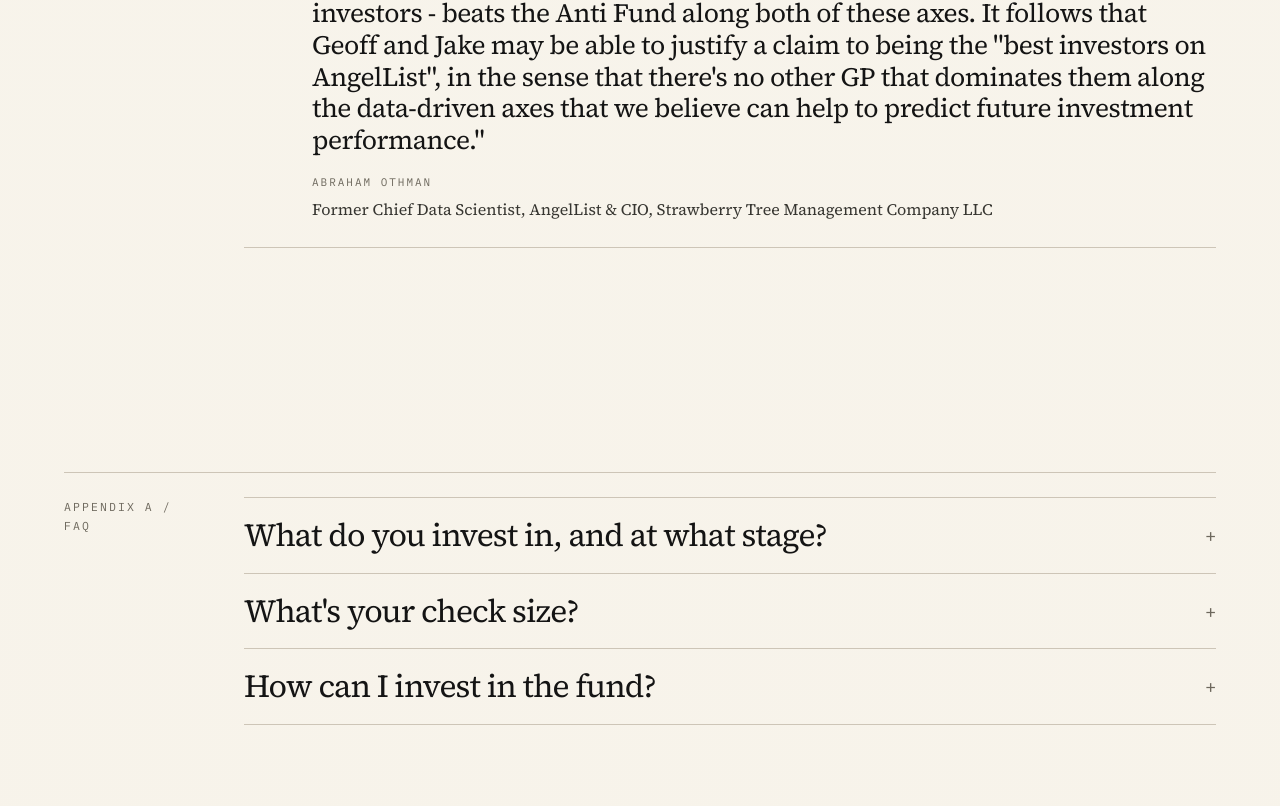
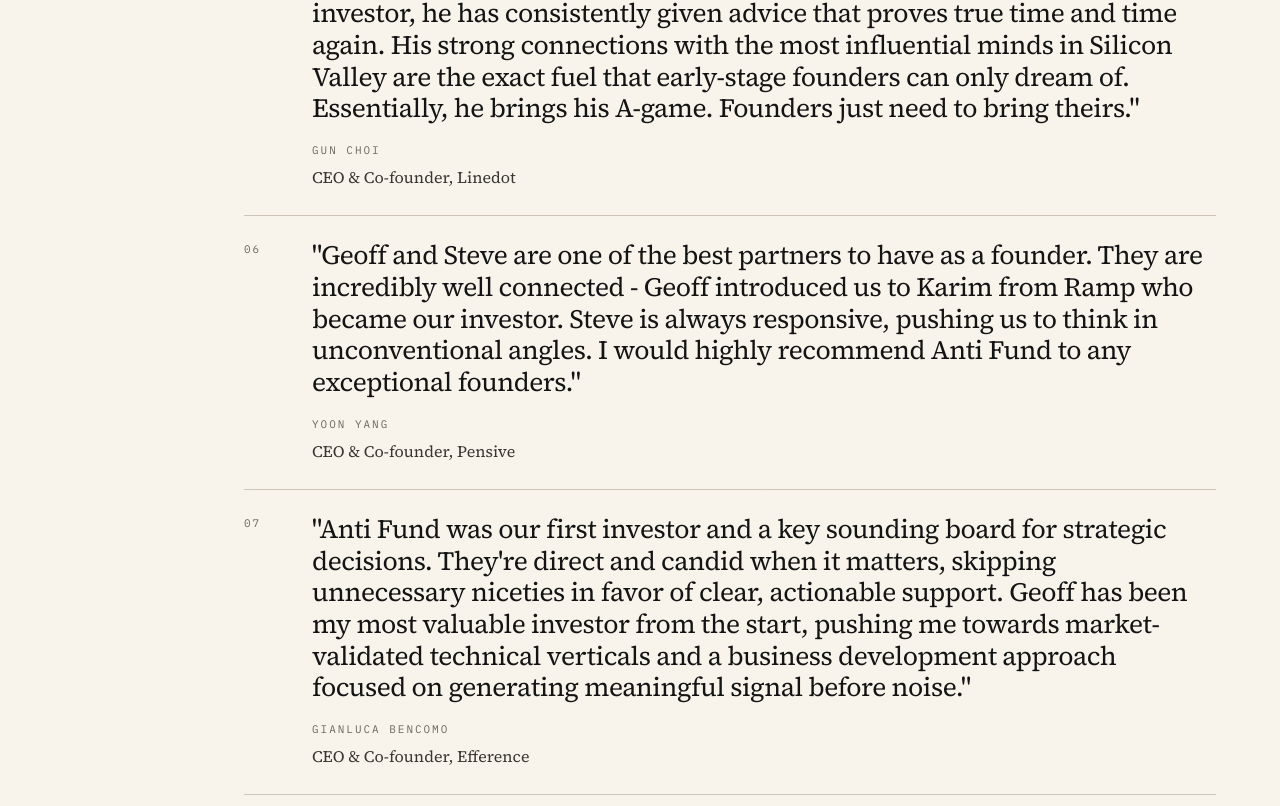
Before and after one commit to geoffreywoo/anti-fund, a Next.js app: page / in a window 1280 px wide. Shown: the part 9794-10600 px from the top of the page. Built offline with nearby package versions, Linux system fonts and the light colour scheme.

Commit message:
feat: add founder testimonials

```diff
--- a/components/Testimonials.tsx
+++ b/components/Testimonials.tsx
@@ -22,6 +22,24 @@ const testimonials = [
       "Thanks for all of support! Couldn't ask for a better partner.",
     name: "Aryan Shah",
     title: "CEO, Metis",
+  },
+  {
+    quote:
+      "Geoff is an incredible visionary with sharp intuition. As our earliest investor, he has consistently given advice that proves true time and time again. His strong connections with the most influential minds in Silicon Valley are the exact fuel that early-stage founders can only dream of. Essentially, he brings his A-game. Founders just need to bring theirs.",
+    name: "Gun Choi",
+    title: "CEO & Co-founder, Linedot",
+  },
+  {
+    quote:
+      "Geoff and Steve are one of the best partners to have as a founder. They are incredibly well connected - Geoff introduced us to Karim from Ramp who became our investor. Steve is always responsive, pushing us to think in unconventional angles. I would highly recommend Anti Fund to any exceptional founders.",
+    name: "Yoon Yang",
+    title: "CEO & Co-founder, Pensive",
+  },
+  {
+    quote:
+      "Anti Fund was our first investor and a key sounding board for strategic decisions. They're direct and candid when it matters, skipping unnecessary niceties in favor of clear, actionable support. Geoff has been my most valuable investor from the start, pushing me towards market-validated technical verticals and a business development approach focused on generating meaningful signal before noise.",
+    name: "Gianluca Bencomo",
+    title: "CEO & Co-founder, Efference",
   },
   {
     quote:
```
